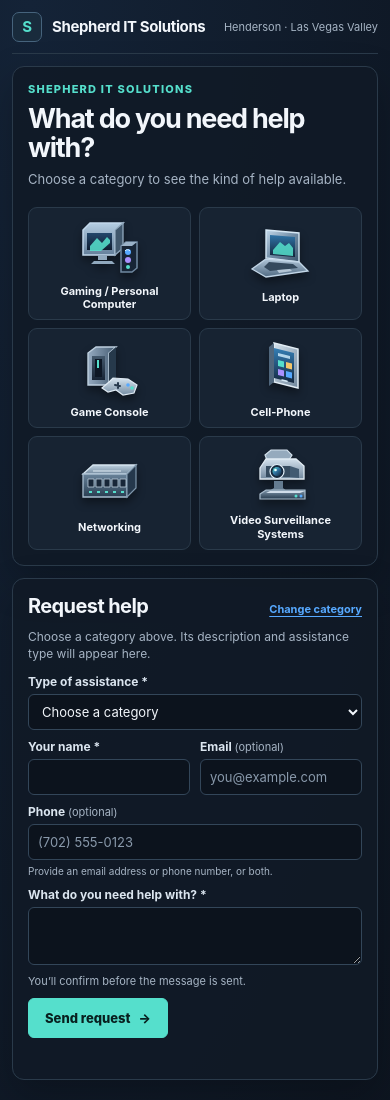
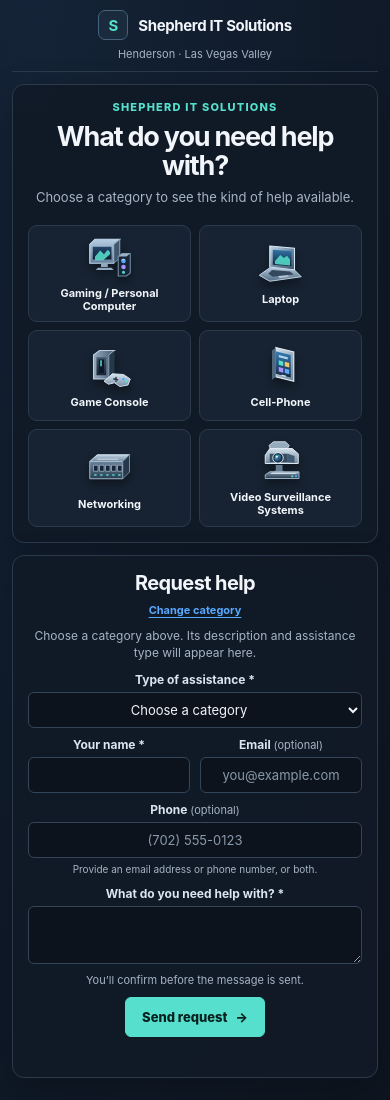
Before and after one commit to theshepherd1990/shepherdit-business-card, a website: page public/index.html in a window 390 px wide. Shown: the top 1100 px of the page. Drawn offline with Linux system fonts and the light colour scheme.

Commit message:
Center website content and form

```diff
--- a/public/index.html
+++ b/public/index.html
@@ -35,13 +35,13 @@
       .shell { width: min(1320px, calc(100% - 40px)); margin: 0 auto; }
       .skip-link { position: absolute; top: -48px; left: 16px; z-index: 5; padding: 10px 14px; background: var(--panel); color: var(--text); }
       .skip-link:focus { top: 12px; }
-      .site-header { display: flex; align-items: center; justify-content: space-between; min-height: 64px; border-bottom: 1px solid var(--line); }
+      .site-header { display: flex; flex-direction: column; align-items: center; justify-content: center; gap: 7px; min-height: 76px; padding: 10px 0; border-bottom: 1px solid var(--line); text-align: center; }
       .brand { display: inline-flex; align-items: center; gap: 10px; color: var(--text); font-size: 15px; font-weight: 750; letter-spacing: -.025em; text-decoration: none; }
       .brand-mark { display: grid; width: 30px; height: 30px; place-items: center; border: 1px solid #46637c; border-radius: 7px; background: #192b3c; color: var(--teal); font-size: 15px; }
-      .site-location { color: var(--muted); font-size: 12px; }
+      .site-location { color: var(--muted); font-size: 12px; text-align: center; }
       .layout { display: grid; grid-template-columns: minmax(0, 1fr); gap: 16px; padding: 20px 0 30px; }
       .chooser, .contact-panel { min-width: 0; border: 1px solid var(--line); border-radius: 12px; background: rgba(17, 26, 38, .88); box-shadow: var(--shadow); }
-      .chooser { padding: clamp(18px, 2.5vw, 28px); }
+      .chooser { padding: clamp(18px, 2.5vw, 28px); text-align: center; }
       .eyebrow { margin: 0 0 8px; color: var(--teal); font-size: 11px; font-weight: 800; letter-spacing: .11em; text-transform: uppercase; }
       h1, h2, h3, p { margin-top: 0; }
       h1 { margin-bottom: 8px; color: var(--text); font-size: clamp(27px, 3vw, 38px); line-height: 1.08; letter-spacing: -.045em; }
@@ -68,11 +68,11 @@
       .category-card:focus-visible, .button:focus-visible, .form-field input:focus-visible, .form-field select:focus-visible, .form-field textarea:focus-visible { outline: 3px solid var(--blue); outline-offset: 2px; }
       .category-icon { width: 64px; height: 64px; filter: drop-shadow(0 5px 4px rgba(0, 0, 0, .38)); }
       .category-name { max-width: 100%; color: var(--text); font-size: 12px; font-weight: 700; line-height: 1.2; }
-      .contact-panel { max-width: 940px; margin: 0 auto; padding: clamp(18px, 2.5vw, 26px); scroll-margin-top: 14px; }
-      .contact-heading { display: flex; align-items: baseline; justify-content: space-between; gap: 12px; margin-bottom: 14px; }
+      .contact-panel { max-width: 940px; margin: 0 auto; padding: clamp(18px, 2.5vw, 26px); scroll-margin-top: 14px; text-align: center; }
+      .contact-heading { display: flex; flex-direction: column; align-items: center; justify-content: center; gap: 8px; margin-bottom: 14px; }
       .contact-heading h2 { margin: 0; color: var(--text); font-size: 20px; letter-spacing: -.03em; }
       .required-note { margin: 0; color: var(--muted); font-size: 11px; }
-      .selected-category { display: grid; grid-template-columns: 58px 1fr; align-items: center; gap: 13px; margin: 0 0 15px; padding: 10px 13px; border: 1px solid var(--line); border-radius: 8px; background: #0d1520; }
+      .selected-category { display: flex; flex-direction: column; align-items: center; gap: 8px; margin: 0 0 15px; padding: 12px 16px; border: 1px solid var(--line); border-radius: 8px; background: #0d1520; text-align: center; }
       .selected-category[hidden] { display: none; }
       .selected-category .category-icon { width: 54px; height: 54px; }
       .selected-category h3 { margin: 0 0 3px; color: var(--text); font-size: 14px; font-weight: 750; }
@@ -80,8 +80,8 @@
       .selection-placeholder { margin: 0 0 15px; color: var(--muted); font-size: 12px; line-height: 1.45; }
       .selection-placeholder[hidden] { display: none; }
       .change-category { padding: 0; border: 0; background: transparent; color: var(--blue); font-size: 11px; font-weight: 650; text-decoration: underline; text-underline-offset: 3px; cursor: pointer; }
-      .contact-form { display: grid; gap: 11px; }
-      .form-field { display: grid; min-width: 0; align-content: start; gap: 5px; }
+      .contact-form { display: grid; width: min(100%, 680px); gap: 11px; margin: 0 auto; text-align: center; }
+      .form-field { display: grid; min-width: 0; align-content: start; justify-items: center; gap: 5px; }
       .form-row { display: grid; grid-template-columns: 1fr 1fr; gap: 10px; }
       .form-field label { color: #dbe5ef; font-size: 12px; font-weight: 700; }
       .form-optional { color: var(--muted); font-size: 11px; font-weight: 400; }
@@ -94,6 +94,7 @@
         background: #0c131d;
         color: var(--text);
         font-size: 13px;
+        text-align: center;
       }
       .form-field select { cursor: pointer; }
       .form-field textarea { min-height: 68px; resize: vertical; line-height: 1.45; }
@@ -101,7 +102,7 @@
       .form-field input:focus, .form-field select:focus, .form-field textarea:focus { border-color: var(--blue); outline: 2px solid rgba(87, 169, 255, .2); outline-offset: 1px; }
       .form-help { margin: 0; color: var(--muted); font-size: 10px; line-height: 1.35; }
       .form-confirm-note { margin: 0; color: var(--muted); font-size: 11px; line-height: 1.4; }
-      .button { display: inline-flex; min-height: 40px; align-items: center; justify-content: center; gap: 8px; justify-self: start; padding: 0 16px; border: 1px solid var(--teal); border-radius: 6px; background: var(--teal); color: #08201f; font-size: 13px; font-weight: 800; cursor: pointer; transition: background .15s, transform .15s; }
+      .button { display: inline-flex; min-height: 40px; align-items: center; justify-content: center; gap: 8px; justify-self: center; padding: 0 16px; border: 1px solid var(--teal); border-radius: 6px; background: var(--teal); color: #08201f; font-size: 13px; font-weight: 800; cursor: pointer; transition: background .15s, transform .15s; }
       .button:hover { background: #79ebda; transform: translateY(-1px); }
       .button:disabled { cursor: wait; opacity: .65; transform: none; }
       .contact-status { min-height: 1.35em; margin: 0; color: var(--teal); font-size: 12px; line-height: 1.4; }
@@ -119,16 +120,16 @@
       }
       @media (max-width: 720px) {
         .shell { width: min(100% - 24px, 560px); }
-        .site-header { min-height: 54px; }
+        .site-header { min-height: 70px; }
         .site-location { font-size: 11px; }
         .layout { grid-template-columns: 1fr; gap: 12px; padding-top: 12px; }
         .chooser, .contact-panel { padding: 15px; }
         .category-grid { grid-template-columns: repeat(2, minmax(0, 1fr)); gap: 8px; }
         .category-card { min-height: 91px; }
-        .pixel-icon { width: 44px; height: 44px; }
+        .category-icon { width: 48px; height: 48px; }
         .category-name { font-size: 11px; }
-        .selected-category { grid-template-columns: 48px 1fr; gap: 10px; margin-bottom: 11px; padding: 8px 10px; }
-        .selected-category .pixel-icon { width: 46px; height: 46px; }
+        .selected-category { gap: 8px; margin-bottom: 11px; padding: 8px 10px; }
+        .selected-category .category-icon { width: 46px; height: 46px; }
         .selection-placeholder { margin-bottom: 11px; }
         .contact-heading { margin-bottom: 10px; }
         .contact-form { gap: 9px; }
@@ -136,9 +137,9 @@
         .form-field textarea { min-height: 58px; }
       }
       @media (max-width: 380px) {
-        .site-location { max-width: 125px; text-align: right; }
+        .site-location { max-width: 100%; text-align: center; }
         .category-card { min-height: 96px; }
-        .pixel-icon { width: 40px; height: 40px; }
+        .category-icon { width: 42px; height: 42px; }
         .category-name { font-size: 10px; }
         .form-row { gap: 7px; }
       }
```
